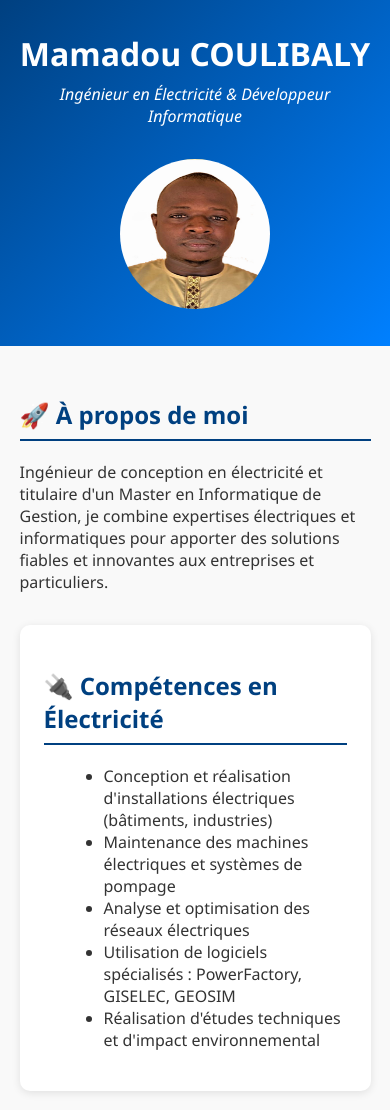
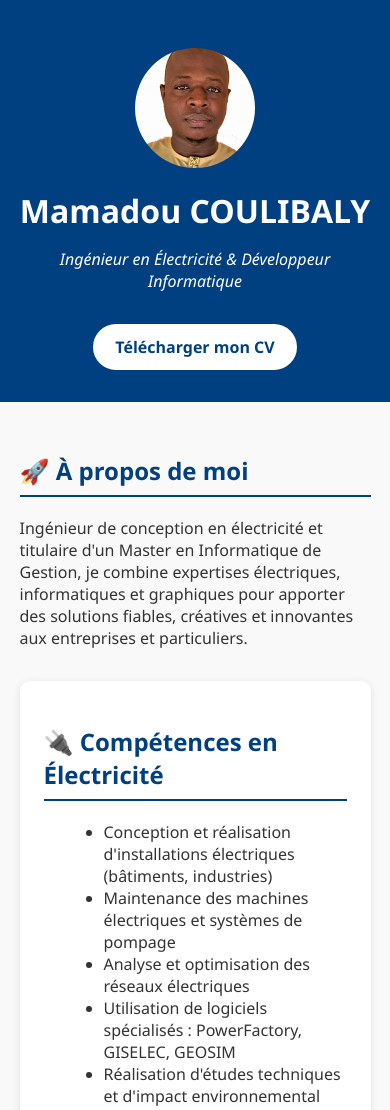
Before and after one commit to Mzik2025/Mzik2025.github.io, a plain HTML site: page index.html in a window 390 px wide. Shown: the top 1110 px of the page. Drawn offline with Linux system fonts and the light colour scheme.

Commit message:
Update2 index.html

```diff
--- a/index.html
+++ b/index.html
@@ -18,14 +18,38 @@
       padding: 2rem 1rem;
       text-align: center;
     }
+    header img {
+      width: 150px;
+      height: 150px;
+      border-radius: 50%;
+      margin-top: 1rem;
+      object-fit: cover;
+    }
     header h1 {
-      margin: 0;
+      margin: 1rem 0 0.5rem 0;
       font-size: 2.5rem;
     }
     header p {
-      margin-top: 0.5rem;
       font-size: 1.2rem;
       font-style: italic;
+      margin-bottom: 1rem;
+    }
+    .download-cv {
+      display: inline-block;
+      margin-top: 1rem;
+      padding: 10px 20px;
+      background-color: #ffffff;
+      color: #004080;
+      border: 2px solid #ffffff;
+      border-radius: 30px;
+      text-decoration: none;
+      font-weight: bold;
+      transition: all 0.3s ease;
+    }
+    .download-cv:hover {
+      background-color: #ffffff;
+      color: #004080;
+      border-color: #004080;
     }
     section {
       padding: 2rem 5%;
@@ -56,10 +80,6 @@
       margin-top: 2rem;
       font-size: 0.9rem;
     }
-    header {
-  background: linear-gradient(135deg, #004080, #0080ff);
-}
-
     @media (max-width: 768px) {
       header h1 {
         font-size: 2rem;
@@ -67,40 +87,26 @@
       header p {
         font-size: 1rem;
       }
-    }
-    h2 {
-  animation: fadeIn 1s ease-in;
-}
-
-@keyframes fadeIn {
-  from {opacity: 0; transform: translateY(-20px);}
-  to {opacity: 1; transform: translateY(0);}
-}
-.mon-lien {
-        margin-left: 50px; /* Valeur par défaut (desktop) */
-    }
-
-    @media (max-width: 768px) { /* Mobile/tablette */
-        .mon-lien {
-            margin-left: 10px; /* Réduire la marge */
-            float: none; /* Désactiver le float si utilisé */
-        }
+      header img {
+        width: 120px;
+        height: 120px;
+      }
     }
   </style>
 </head>
 <body>
 
 <header>
+  <img src="photo.jpg" alt="Mamadou COULIBALY">
   <h1>Mamadou COULIBALY</h1>
   <p>Ingénieur en Électricité & Développeur Informatique</p>
-  <div class="image" ></div><img src="photo.jpg" alt="Mamadou COULIBALY" style="width:150px;height:150px;border-radius:50%;margin-top:1rem;"></div>
-
+  <a class="download-cv" href="CV_Mamadou_Coulibaly.pdf" download>Télécharger mon CV</a>
 </header>
 
 <section>
   <div class="about">
     <h2>🚀 À propos de moi</h2>
-    <p>Ingénieur de conception en électricité et titulaire d'un Master en Informatique de Gestion, je combine expertises électriques et informatiques pour apporter des solutions fiables et innovantes aux entreprises et particuliers.</p>
+    <p>Ingénieur de conception en électricité et titulaire d'un Master en Informatique de Gestion, je combine expertises électriques, informatiques et graphiques pour apporter des solutions fiables, créatives et innovantes aux entreprises et particuliers.</p>
   </div>
 
   <div class="skills">
@@ -125,6 +131,15 @@
     </ul>
   </div>
 
+  <div class="skills">
+    <h2>🎨 Compétences en Infographie</h2>
+    <ul>
+      <li>Création de visuels professionnels, identités graphiques, et supports multimédias</li>
+      <li>Montage vidéo, animation graphique et traitement audio</li>
+      <li>Maîtrise du pack Adobe : Photoshop, Premiere Pro, After Effects, Audition</li>
+    </ul>
+  </div>
+
   <div class="projects">
     <h2>🛠️ Projets Réalisés</h2>
     <ul>
@@ -138,10 +153,9 @@
   <div class="contact">
     <h2>📞 Me Contacter</h2>
     <p><strong>Téléphone :</strong> (+223) 74 00 50 70</p>
-    <a href="CV_Mamadou.pdf" class="mon-lien" download style="padding:10px 20px;position: absolute; right: 450px; background:#004080;color:white;border-radius:30px;text-decoration:none;">Télécharger mon CV</a>
     <p><strong>Email :</strong> <a href="mailto:mamadoundne@gmail.com">mamadoundne@gmail.com</a></p>
     <p><strong>Localisation :</strong> Bamako, Mali</p>
-    </div>
+  </div>
 </section>
 
 <footer>
```
